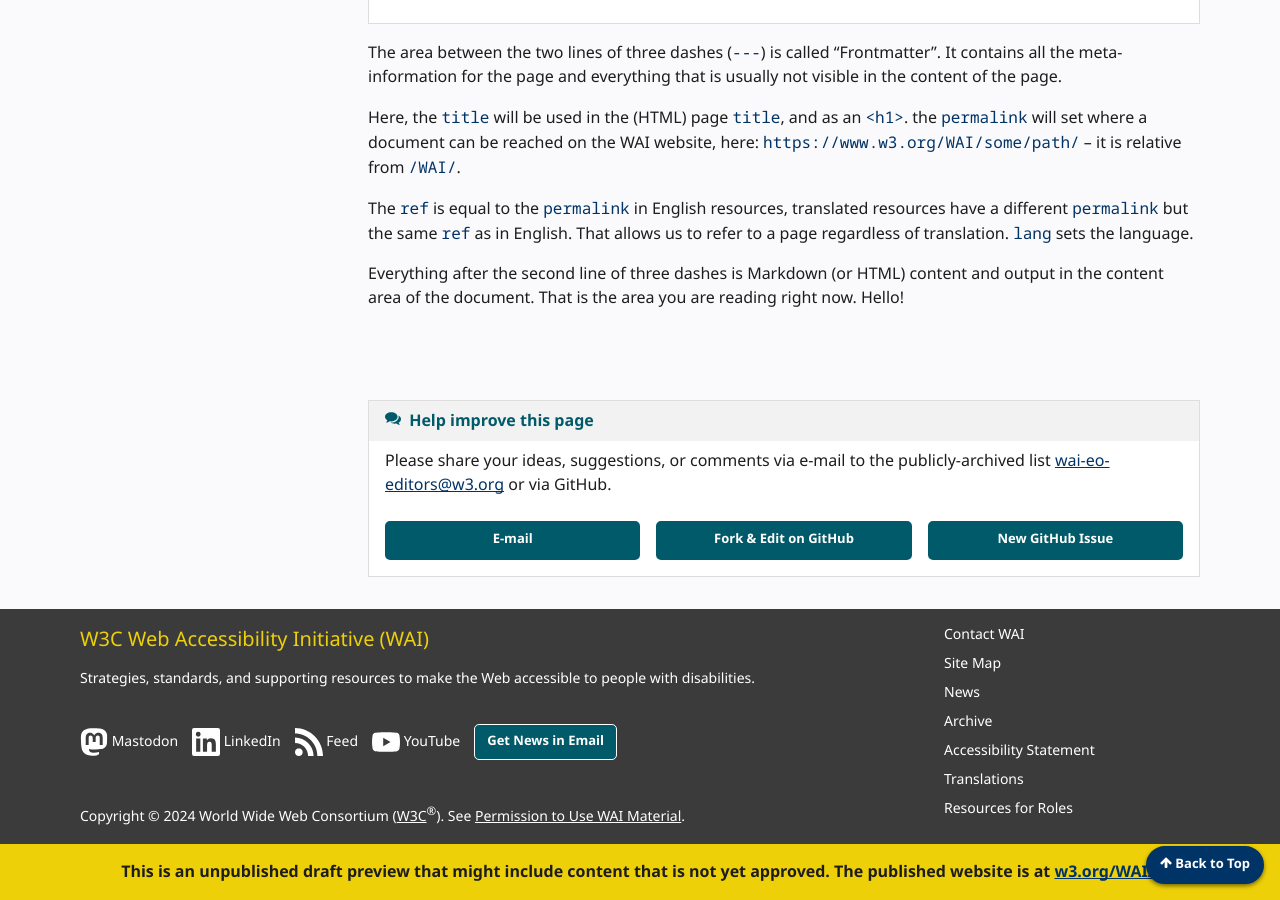
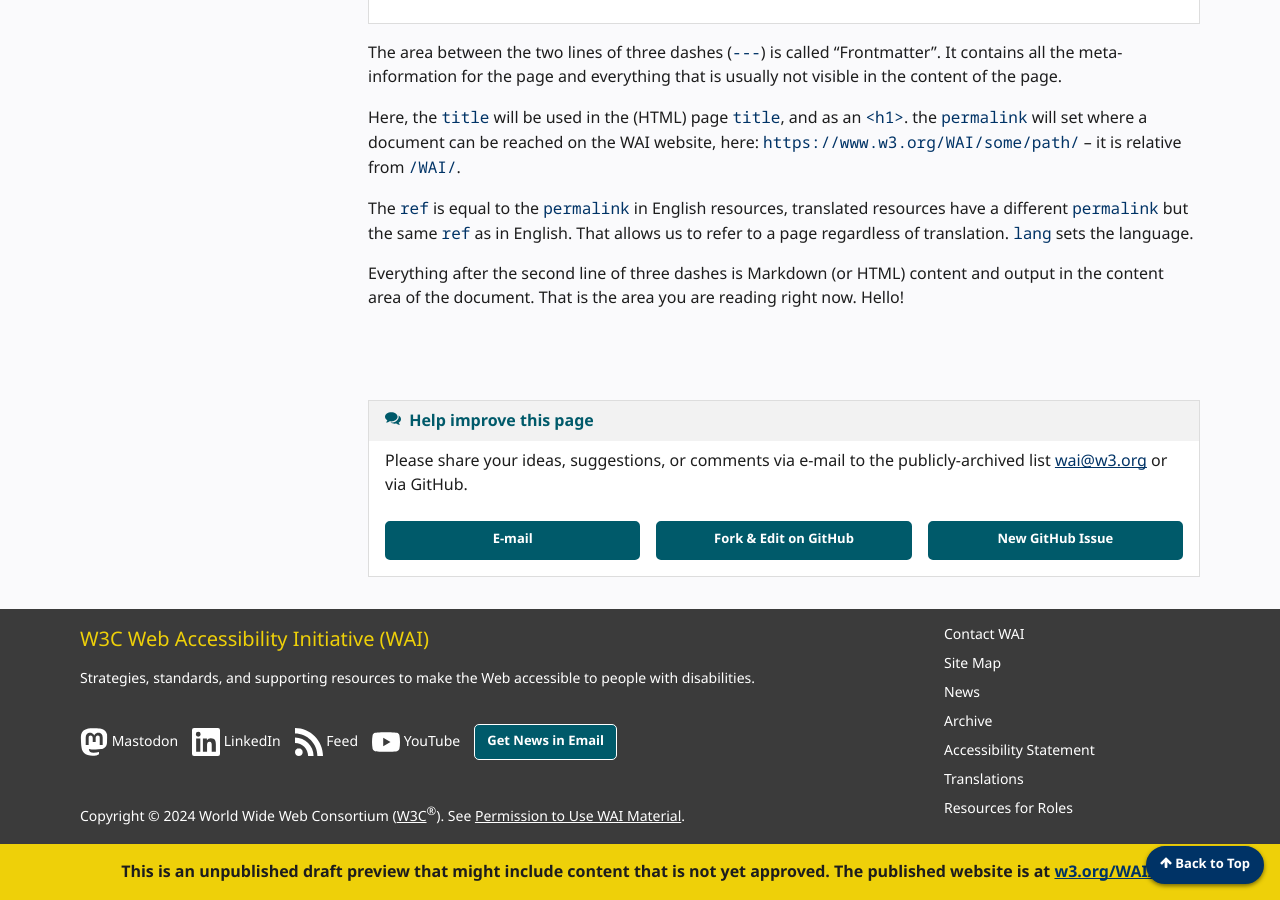
Before and after one commit to w3c/wai-website-theme, a Jekyll site: the page built from content/writing.md, in a window 1280 px wide and 900 px high, scrolled down 2136 px. Built offline with Jekyll 4.4.1, drawn with Linux system fonts in a browser that asks for light colours; cached includes are drawn as plain includes; some of the changed lines change nothing that is shown.

Commit message:
Update default feedback email

```diff
--- a/_includes/feedback-box.html
+++ b/_includes/feedback-box.html
@@ -3,7 +3,7 @@
 {%- if page.feedbackmail -%}
   {%- assign feedbackmail = page.feedbackmail -%}
 {%- else -%}
-  {%- assign feedbackmail = "wai-eo-editors@w3.org" -%}
+  {%- assign feedbackmail = "wai@w3.org" -%}
 {%- endif -%}
 {% assign reppattern = "$1|" | append: feedbackmail%}
 {%- capture helpdesc -%}{% include t.html t="Please share your ideas, suggestions, or comments via e-mail to the publicly-archived list [$1](mailto:$1$2) or via GitHub." replace=reppattern %}{%- endcapture -%}
```
